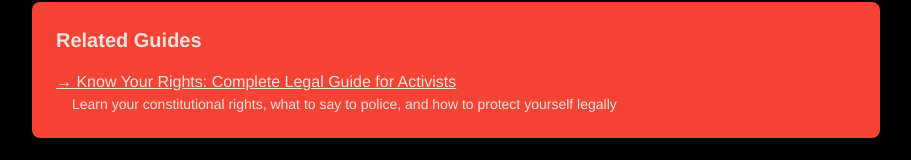
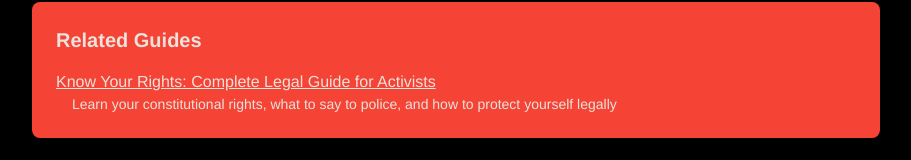
Before and after one commit to thedanperry/LibertyGuard-Website, a Next.js app: page /protest-safety in a window 1280 px wide. Shown: the part 4391-4551 px from the top of the page, without its empty margins (184-1095 px from the left). Built offline with nearby package versions, Linux system fonts and the light colour scheme.

Commit message:
Remove arrow from Related Guides links

```diff
--- a/src/app/know-your-rights/page.tsx
+++ b/src/app/know-your-rights/page.tsx
@@ -246,7 +246,7 @@ export default function KnowYourRightsPage() {
               <ul className="space-y-3">
                 <li>
                   <Link href="/protest-safety" className="text-climate-cream hover:text-climate-red transition-colors underline">
-                    → Protest Safety Guide: Complete Survival Protocol
+                    Protest Safety Guide: Complete Survival Protocol
                   </Link>
                   <p className="text-climate-cream text-sm ml-4">Learn what to bring, emergency protocols, and how to stay safe during protests</p>
                 </li>
--- a/src/app/protest-safety/page.tsx
+++ b/src/app/protest-safety/page.tsx
@@ -215,7 +215,7 @@ export default function ProtestSafetyPage() {
               <ul className="space-y-3">
                 <li>
                   <Link href="/know-your-rights" className="text-climate-cream hover:text-climate-red transition-colors underline">
-                    → Know Your Rights: Complete Legal Guide for Activists
+                    Know Your Rights: Complete Legal Guide for Activists
                   </Link>
                   <p className="text-climate-cream text-sm ml-4">Learn your constitutional rights, what to say to police, and how to protect yourself legally</p>
                 </li>
```
